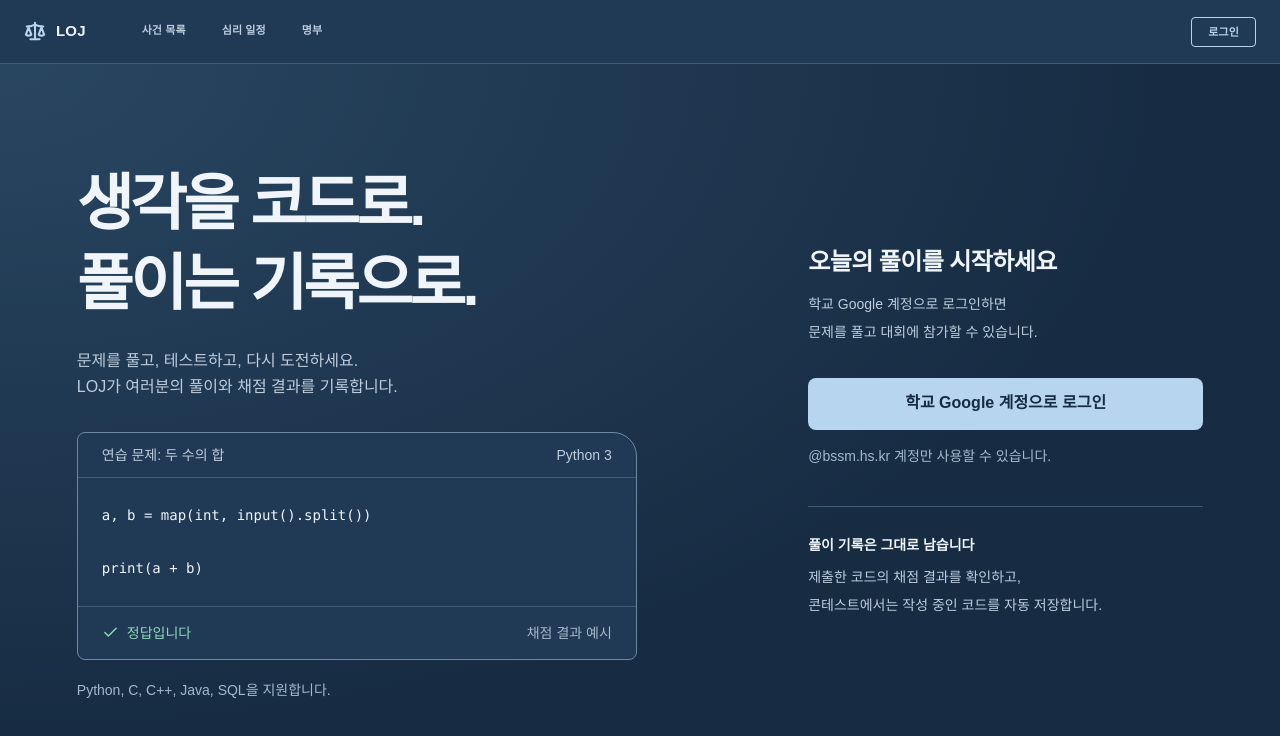
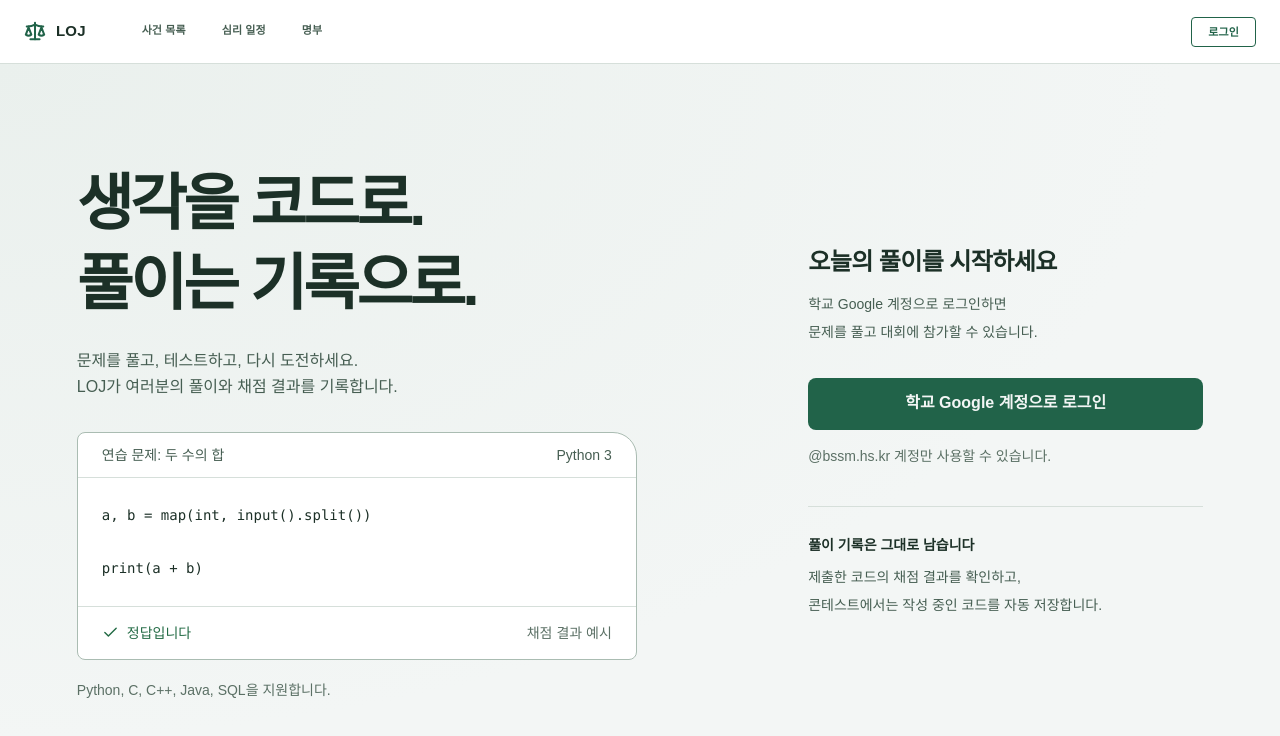
Before and after one commit to init0429/LOJ-frontend, a Next.js app: page / in a window 1280 px wide. Shown: the top 736 px of the page. Built offline with nearby package versions, Linux system fonts and the light colour scheme; no server answers.

Commit message:
design: switch to a light forest-green theme
Unify page surfaces, status colors, code editors, and consoles under a light palette while preserving the existing layout.

```diff
--- a/src/app/admin/contests/[id]/results/page.tsx
+++ b/src/app/admin/contests/[id]/results/page.tsx
@@ -390,7 +390,7 @@ export default function ContestResultsPage() {
                     language={
                       MONACO_LANGUAGE[currentAttempt.language] ?? "plaintext"
                     }
-                    theme="vs-dark"
+                    theme="light"
                     value={currentAttempt.code}
                     options={{
                       readOnly: true,
--- a/src/app/contests/[id]/page.tsx
+++ b/src/app/contests/[id]/page.tsx
@@ -476,7 +476,7 @@ export default function ContestWorkspace() {
             <Editor
               height="100%"
               language={MONACO_LANGUAGE[language] ?? "plaintext"}
-              theme="vs-dark"
+              theme="light"
               value={code}
               onChange={(val) => updateCode(val || "")}
               options={{
@@ -490,7 +490,7 @@ export default function ContestWorkspace() {
             />
           </div>
 
-          <div className="h-44 shrink-0 border-t border-(--rule) bg-[#0d1117] flex flex-col">
+          <div className="h-44 shrink-0 border-t border-(--rule) bg-(--ink) flex flex-col">
             <div className="px-4 py-2 border-b border-(--rule) flex items-center gap-2">
               {subId && (
                 <StampTag
--- a/src/app/globals.css
+++ b/src/app/globals.css
@@ -1,31 +1,31 @@
 @import "tailwindcss";
 
 :root {
-  color-scheme: dark;
-  --ink: #172c43;
-  --paper: #203a55;
-  --paper-raised: #294661;
-  --rule: #3f5b76;
-  --rule-strong: #6c88a2;
+  color-scheme: light;
+  --ink: #f3f6f5;
+  --paper: #ffffff;
+  --paper-raised: #eaf0ed;
+  --rule: #d6dfda;
+  --rule-strong: #aabcb2;
 
-  --text: #eff5fa;
-  --text-dim: #bdcddd;
-  --text-faint: #a4b9cc;
+  --text: #1c3027;
+  --text-dim: #465e52;
+  --text-faint: #5b7065;
 
-  --seal: #b8d5f0;
-  --seal-dim: #97bedf;
+  --seal: #216349;
+  --seal-dim: #174e38;
 
-  --accept: #8dd8bb;
+  --accept: #236b45;
   --accept-dim: #3a7546;
-  --reject: #ffa99f;
+  --reject: #b0353c;
   --reject-dim: #8c2e28;
-  --pending: #edd095;
+  --pending: #806014;
 
-  --sev-1: #8dd8bb;
-  --sev-2: #b6d69b;
-  --sev-3: #edd095;
-  --sev-4: #f2b38c;
-  --sev-5: #ffa99f;
+  --sev-1: #236b45;
+  --sev-2: #546722;
+  --sev-3: #806014;
+  --sev-4: #a34a20;
+  --sev-5: #b0353c;
 }
 
 @theme inline {
@@ -82,7 +82,7 @@ button:disabled {
   align-items: center;
   gap: clamp(32px, 7vw, 100px);
   padding: clamp(28px, 6vw, 88px);
-  background: radial-gradient(ellipse at 0% 0%, #294661, transparent 65%);
+  background: radial-gradient(ellipse at 0% 0%, var(--paper-raised), transparent 65%);
 }
 .landing-title {
   font-size: clamp(36px, 4.8vw, 64px);
--- a/src/app/problems/[id]/page.tsx
+++ b/src/app/problems/[id]/page.tsx
@@ -187,7 +187,7 @@ export default function ProblemWorkspace() {
         <div className="flex items-center gap-4">
           <button
             onClick={() => router.push("/problems")}
-            className="text-(--text-dim) hover:text-white transition-colors flex items-center gap-1 bg-(--rule) hover:bg-(--rule-strong) px-3 py-1.5 rounded-sm text-sm"
+            className="text-(--text-dim) hover:text-(--text) transition-colors flex items-center gap-1 bg-(--rule) hover:bg-(--rule-strong) px-3 py-1.5 rounded-sm text-sm"
           >
             <ChevronLeft size={16} /> 목록
           </button>
@@ -254,7 +254,7 @@ export default function ProblemWorkspace() {
 
             <div className="flex-1 overflow-y-auto p-6 scrollbar-thin scrollbar-thumb-(--rule-strong)">
               {activeLeftTab === "description" && (
-                <div className="prose prose-invert max-w-none">
+                <div className="prose max-w-none">
                   <h2 className="text-2xl font-bold mb-4">{problem.title}</h2>
                   <div className="flex gap-3 mb-6 text-xs font-medium flex-wrap">
                     <span
@@ -390,7 +390,7 @@ export default function ProblemWorkspace() {
               <Panel
                 defaultSize={50}
                 minSize={20}
-                className="bg-[#1e1e1e] flex flex-col relative"
+                className="bg-(--paper) flex flex-col relative"
               >
                 <div className="absolute top-2 left-4 z-10">
                   <select
@@ -410,7 +410,7 @@ export default function ProblemWorkspace() {
                   <Editor
                     height="100%"
                     language={MONACO_LANGUAGE[language] ?? "plaintext"}
-                    theme="vs-dark"
+                    theme="light"
                     value={code}
                     onChange={(val) => setCode(val || "")}
                     options={{
@@ -457,7 +457,7 @@ export default function ProblemWorkspace() {
                     </button>
                   ))}
                 </div>
-                <div className="flex-1 p-4 font-mono text-sm overflow-auto scrollbar-thin scrollbar-thumb-(--rule-strong) bg-[#0d1117]">
+                <div className="flex-1 p-4 font-mono text-sm overflow-auto scrollbar-thin scrollbar-thumb-(--rule-strong) bg-(--ink)">
                   {activeConsoleTab === "testcases" && (
                     <div className="text-(--text-dim) space-y-6">
                       {testCases.map((tc, idx) => (
--- a/src/components/ProblemContent.tsx
+++ b/src/components/ProblemContent.tsx
@@ -21,7 +21,7 @@ export default function ProblemContent({
 }: ProblemContentProps) {
   return (
     <div
-      className={`prose prose-invert max-w-none
+      className={`prose max-w-none
         prose-p:text-slate-300 prose-p:leading-relaxed
         prose-li:text-slate-300
         prose-code:text-emerald-300 prose-code:bg-slate-800 prose-code:px-1.5 prose-code:py-0.5 prose-code:rounded prose-code:text-sm prose-code:font-mono
```
